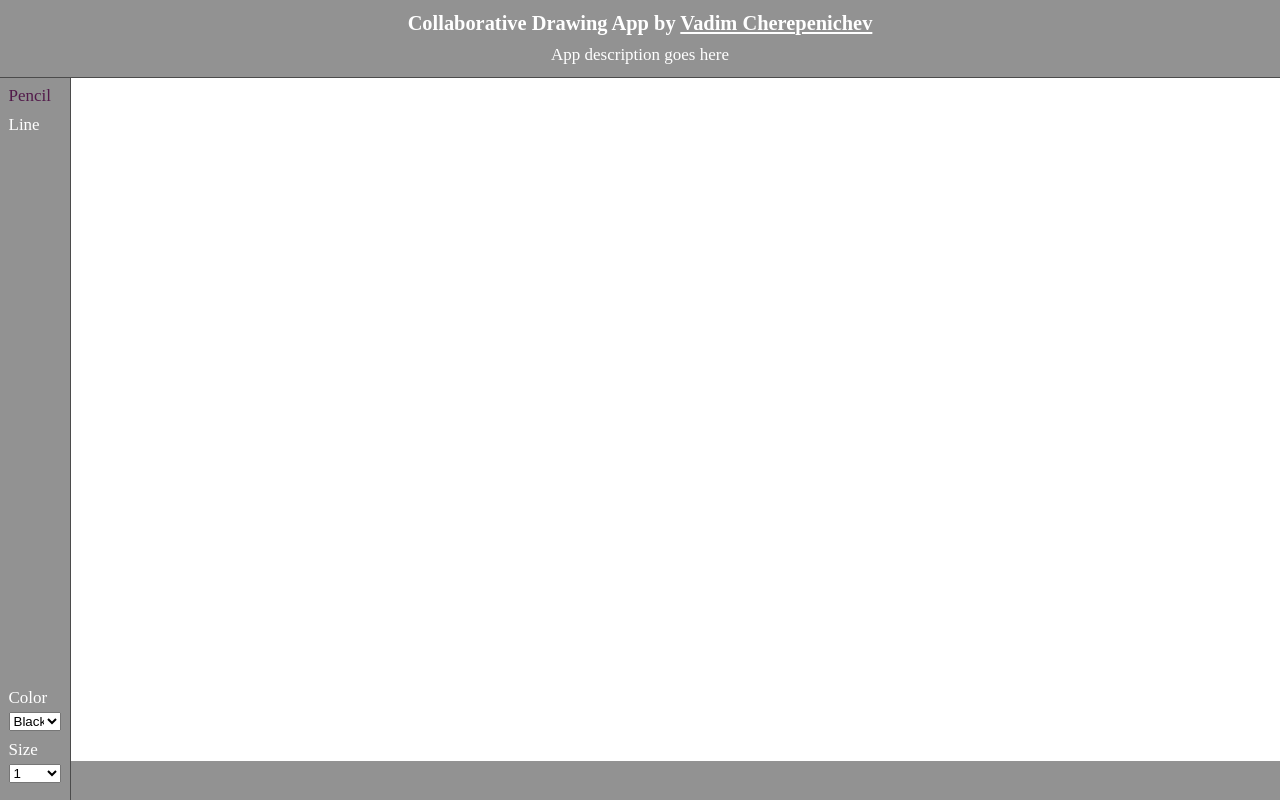
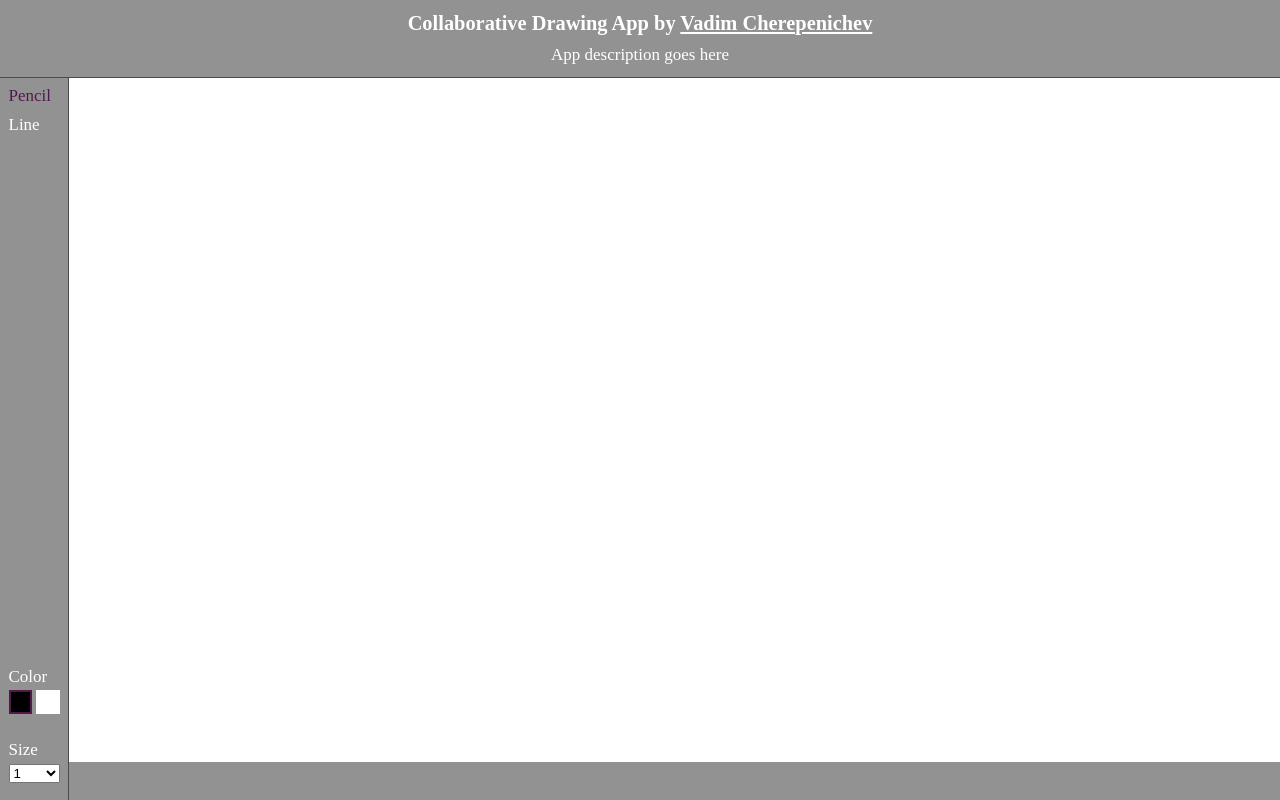
Before and after one commit to vadim-cvy/collaborative-drawing, a Vue app: page / in a window 1280 px wide. Built offline with nearby package versions, Linux system fonts and the light colour scheme.

Commit message:
Implement tool settings UI

```diff
--- a/src/assets/css/main.scss
+++ b/src/assets/css/main.scss
@@ -40,11 +40,6 @@ a
   color: inherit;
 }
 
-label
-{
-  cursor: pointer;
-}
-
 #app
 {
   height: 100%;
--- a/src/components/board/Board.vue
+++ b/src/components/board/Board.vue
@@ -30,8 +30,8 @@ onMounted(() =>
 
 <template>
   <section class="board">
-    <canvas ref="underlyingCanvasElement" class="board__canvas"></canvas>
-    <canvas ref="topCanvasElement" class="board__canvas"></canvas>
+    <canvas ref="underlyingCanvasElement"></canvas>
+    <canvas ref="topCanvasElement"></canvas>
   </section>
 </template>
 
@@ -42,7 +42,7 @@ onMounted(() =>
   width: 100%;
   overflow: hidden;
 
-  &__canvas
+  canvas
   {
     position: absolute;
     left: 0;
--- a/src/components/tools/Tools.vue
+++ b/src/components/tools/Tools.vue
@@ -4,6 +4,7 @@ import Pencil from '@/inc/tools/drawing-tools/Pencil';
 import Line from '@/inc/tools/drawing-tools/shape-tools/Line';
 import Tool from '@/inc/tools/Tool';
 import { ref, watch } from 'vue';
+import ActiveToolSettings from './active-tool-settings/ActiveToolSettings.vue';
 
 const props = defineProps<{
   drawingBoard: DrawingBoard
@@ -39,42 +40,15 @@ watch( activeTool,
           :key="i"
           @click="activeTool = tool"
           :class="{
-            tools__item: true,
-            tools__item_active: activeTool.label === tool.label,
+            tool: true,
+            tool_active: activeTool.label === tool.label,
           }"
         >
           {{ tool.label }}
         </li>
       </ul>
 
-      <ul class="tools__active-tool-settings">
-        <li
-          v-for="(setting, settingKey) in activeTool.settings"
-          :key="setting.label"
-          class="tools__active-tool-settings__setting"
-        >
-          <label
-            class="tools__active-tool-settings__setting__label"
-            :for="'tools__active-tool-settings__setting__input_' + settingKey"
-          >
-            {{ setting.label }}
-          </label>
-
-          <select
-            v-model="setting.selectedOptionIndex"
-            class="tools__active-tool-settings__setting__input"
-            :id="'tools__active-tool-settings__setting__input_' + settingKey"
-          >
-            <option
-              v-for="(option, i) in setting.options"
-              :key="i"
-              :value="i"
-            >
-              {{ option.label }}
-            </option>
-          </select>
-        </li>
-      </ul>
+      <ActiveToolSettings v-if="activeTool" :active-tool="activeTool"></ActiveToolSettings>
     </div>
   </section>
 </template>
@@ -85,15 +59,16 @@ watch( activeTool,
   min-width: 4em;
   padding: .5em 0 1em;
 
-  .wrapper
+  & > .wrapper
   {
     display: flex;
     flex-direction: column;
     justify-content: space-between;
     height: 100%;
   }
+}
 
-  &__item
+.tool
 {
   margin-bottom: .5em;
   cursor: pointer;
@@ -109,26 +84,4 @@ watch( activeTool,
     color: var(--accent-color);
   }
 }
-
-  &__active-tool-settings__setting
-  {
-    margin-bottom: .5em;
-
-    &:last-child
-    {
-      margin-bottom: 0;
-    }
-
-    &__label
-    {
-      display: block;
-      margin-bottom: .2em;
-    }
-
-    &__input
-    {
-      width: 100%;
-    }
-  }
-}
 </style>
--- /dev/null
+++ b/src/components/tools/active-tool-settings/ActiveToolSettings.vue
@@ -0,0 +1,114 @@
+<script lang="ts" setup>
+import Tool from '@/inc/tools/Tool';
+import Color from '@/inc/tools/tool-settings/Color';
+
+defineProps<{
+  activeTool: Tool
+}>()
+
+const
+  baseClass = 'active-tool-settings',
+  cssPrefix = baseClass + '__'
+</script>
+
+<template>
+  <ul :class="baseClass">
+    <li
+      v-for="(setting, settingName) in activeTool.settings"
+      :key="setting.label"
+      :class="{
+        [`${cssPrefix}setting`]: true,
+        [`${cssPrefix}setting_${settingName}`]: true,
+        [`${cssPrefix}setting_type_color`]: setting instanceof Color,
+      }"
+    >
+      <label :class="`${cssPrefix}setting__label`">
+        {{ setting.label }}
+      </label>
+
+      <ul
+        v-if="(setting instanceof Color)"
+        :class="`${cssPrefix}setting__options`"
+      >
+        <li
+          v-for="(option, optionIndex) in setting.options"
+          :key="optionIndex"
+          :class="{
+            [`${cssPrefix}setting__option`]: true,
+            [`${cssPrefix}setting__option_active`]: setting.selectedOptionIndex === optionIndex,
+          }"
+          :style="{
+            backgroundColor: option.value,
+          }"
+          @click="setting.selectedOptionIndex = optionIndex"
+        ></li>
+      </ul>
+
+      <select
+        v-else
+        v-model="setting.selectedOptionIndex"
+      >
+        <option
+          v-for="(option, optionIndex) in setting.options"
+          :key="optionIndex"
+          :value="optionIndex"
+        >
+          {{ option.label }}
+        </option>
+      </select>
+    </li>
+  </ul>
+</template>
+
+<style lang="scss">
+.active-tool-settings
+{
+  &__setting
+  {
+    margin-bottom: 1.5em;
+
+    &:last-child
+    {
+      margin-bottom: 0;
+    }
+
+    &__label
+    {
+      display: block;
+      margin-bottom: .2em;
+    }
+
+    select
+    {
+      width: 100%;
+    }
+
+    &__options
+    {
+      .active-tool-settings__setting_type_color &
+      {
+        display: grid;
+        grid-template-columns: 1fr 1fr;
+        gap: .2em .2em;
+      }
+    }
+
+    &__option
+    {
+      .active-tool-settings__setting_type_color &
+      {
+        $border-width: 2px;
+
+        padding-top: calc( 100% - $border-width * 2 );
+        cursor: pointer;
+
+        &:hover,
+        &_active
+        {
+          border: $border-width solid var(--accent-color);
+        }
+      }
+    }
+  }
+}
+</style>
--- a/src/inc/board/Canvas.ts
+++ b/src/inc/board/Canvas.ts
@@ -91,7 +91,6 @@ export default class Canvas
 
   protected syncCssSize()
   {
-    console.log( this.parentElement.offsetWidth, this.parentElement.offsetHeight )
     this.resetCssSizeScale()
 
     this.element.style.width = this.resolution.width * this.cssSizeScale + 'px'
--- a/src/inc/tools/tool-settings/Color.ts
+++ b/src/inc/tools/tool-settings/Color.ts
@@ -21,7 +21,7 @@ export default class Color extends Setting<string>
       },
       {
         label: 'White',
-        value: '#000',
+        value: '#fff',
       },
     ]
 
```
Lines whose indentation alone changed are shown as unchanged.
